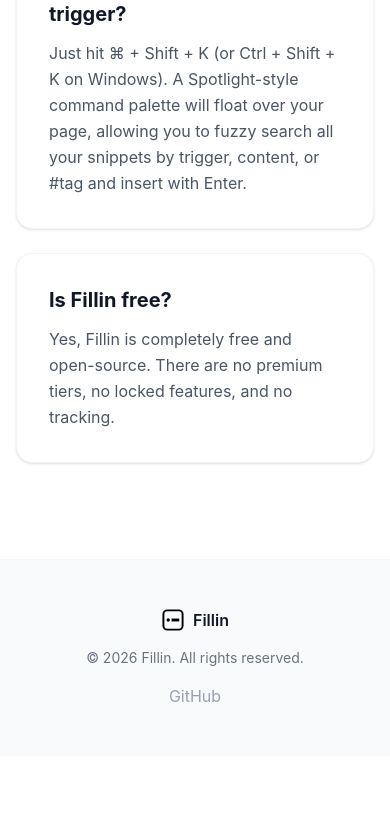
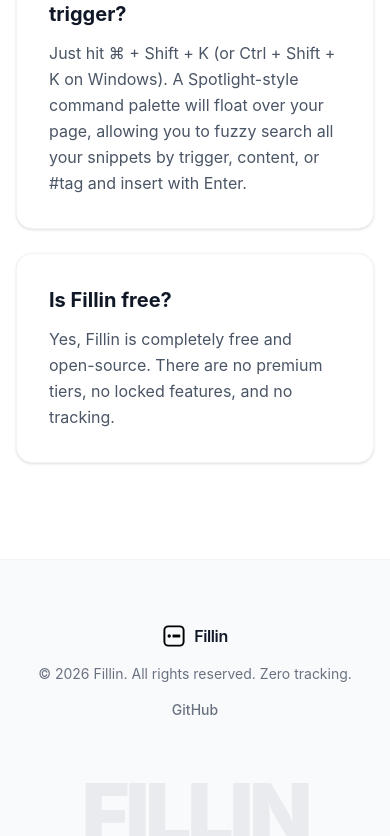
Before and after one commit to vishalsingh-data/Fillin, a React (Vite) app in the folder apps/landing/frontend/: page / in a window 390 px wide. Shown: the part 7912-8748 px from the top of the page. Before the commit the page ends 8668 px from the top, so only its background shows below. Built offline with nearby package versions, Linux system fonts and the light colour scheme; no server answers.

Commit message:
feat(landing): add giant bottom bleed FILLIN watermark with interactive radial torch spotlight

```diff
--- a/apps/landing/frontend/src/components/Footer.tsx
+++ b/apps/landing/frontend/src/components/Footer.tsx
@@ -1,18 +1,113 @@
-import React from 'react';
+import React, { useState, useRef, useCallback } from 'react';
 
 export const Footer = () => {
+  const [spotlightPos, setSpotlightPos] = useState<{ x: number; y: number } | null>(null);
+  const containerRef = useRef<HTMLDivElement>(null);
+
+  const updatePosition = useCallback((clientX: number, clientY: number) => {
+    if (!containerRef.current) return;
+    const rect = containerRef.current.getBoundingClientRect();
+    setSpotlightPos({
+      x: clientX - rect.left,
+      y: clientY - rect.top,
+    });
+  }, []);
+
+  const handleMouseMove = (e: React.MouseEvent<HTMLDivElement>) => {
+    updatePosition(e.clientX, e.clientY);
+  };
+
+  const handleTouchMove = (e: React.TouchEvent<HTMLDivElement>) => {
+    if (e.touches.length > 0) {
+      updatePosition(e.touches[0].clientX, e.touches[0].clientY);
+    }
+  };
+
+  const handleTouchStart = (e: React.TouchEvent<HTMLDivElement>) => {
+    if (e.touches.length > 0) {
+      updatePosition(e.touches[0].clientX, e.touches[0].clientY);
+    }
+  };
+
+  const handleMouseLeave = () => {
+    setSpotlightPos(null);
+  };
+
+  const isHovered = spotlightPos !== null;
+  const spotlightX = spotlightPos?.x ?? 0;
+  const spotlightY = spotlightPos?.y ?? 0;
+
   return (
-    <footer className="bg-gray-50 border-t border-gray-100 py-12 px-4 sm:px-6 lg:px-8">
-      <div className="max-w-7xl mx-auto flex flex-col md:flex-row justify-between items-center">
+    <footer className="bg-gray-50 border-t border-gray-100 pt-16 overflow-hidden relative select-none">
+      {/* Top Tier: Clean Links & Copyright */}
+      <div className="max-w-7xl mx-auto px-4 sm:px-6 lg:px-8 mb-10 flex flex-col md:flex-row justify-between items-center relative z-10">
         <div className="flex items-center space-x-2 mb-4 md:mb-0">
           <img src="/logo.svg" alt="Fillin Logo" className="w-6 h-6" />
-          <span className="font-semibold text-gray-900">Fillin</span>
+          <span className="font-semibold text-gray-900 tracking-tight">Fillin</span>
         </div>
         <div className="text-sm text-gray-500">
-          &copy; {new Date().getFullYear()} Fillin. All rights reserved.
+          &copy; {new Date().getFullYear()} Fillin. All rights reserved. Zero tracking.
         </div>
-        <div className="flex space-x-6 mt-4 md:mt-0">
-          <a href="https://github.com/vishalsingh-data/Fillin" target="_blank" rel="noopener noreferrer" className="text-gray-400 hover:text-gray-900 transition-colors">GitHub</a>
+        <div className="flex items-center space-x-6 mt-4 md:mt-0">
+          <a
+            href="https://github.com/vishalsingh-data/Fillin"
+            target="_blank"
+            rel="noopener noreferrer"
+            className="text-sm text-gray-500 hover:text-gray-900 transition-colors font-medium"
+          >
+            GitHub
+          </a>
+        </div>
+      </div>
+
+      {/* Bottom-Pinned Bleed Typography Container */}
+      <div
+        ref={containerRef}
+        onMouseMove={handleMouseMove}
+        onMouseLeave={handleMouseLeave}
+        onTouchStart={handleTouchStart}
+        onTouchMove={handleTouchMove}
+        onTouchEnd={handleMouseLeave}
+        className="relative w-full overflow-hidden flex justify-center items-end cursor-default pt-2 pb-0 pointer-events-auto"
+        style={{
+          marginBottom: '-3.5vw',
+        }}
+      >
+        {/* Ambient Violet/Indigo Halo Glow following cursor */}
+        <div
+          className="absolute inset-0 pointer-events-none transition-opacity duration-300 ease-out"
+          style={{
+            opacity: isHovered ? 1 : 0,
+            background: isHovered
+              ? `radial-gradient(circle 280px at ${spotlightX}px ${spotlightY}px, rgba(99, 102, 241, 0.18), transparent 70%)`
+              : 'transparent',
+          }}
+        />
+
+        {/* 1. Base Layer: Faint light gray text */}
+        <h2 className="text-[21vw] font-black tracking-tighter text-gray-200/80 uppercase leading-none select-none text-center transform translate-y-[6%] transition-colors duration-150">
+          FILLIN
+        </h2>
+
+        {/* 2. Spotlight Layer: Deep charcoal (#111827) masked by radial gradient at cursor */}
+        <div
+          className="absolute inset-0 flex justify-center items-end pointer-events-none transition-opacity duration-200 ease-out"
+          style={{
+            opacity: isHovered ? 1 : 0,
+            WebkitMaskImage: isHovered
+              ? `radial-gradient(circle 220px at ${spotlightX}px ${spotlightY}px, black 0%, rgba(0, 0, 0, 0.4) 60%, transparent 100%)`
+              : 'none',
+            maskImage: isHovered
+              ? `radial-gradient(circle 220px at ${spotlightX}px ${spotlightY}px, black 0%, rgba(0, 0, 0, 0.4) 60%, transparent 100%)`
+              : 'none',
+          }}
+        >
+          <h2
+            className="text-[21vw] font-black tracking-tighter text-gray-900 uppercase leading-none select-none text-center transform translate-y-[6%]"
+            aria-hidden="true"
+          >
+            FILLIN
+          </h2>
         </div>
       </div>
     </footer>
```
